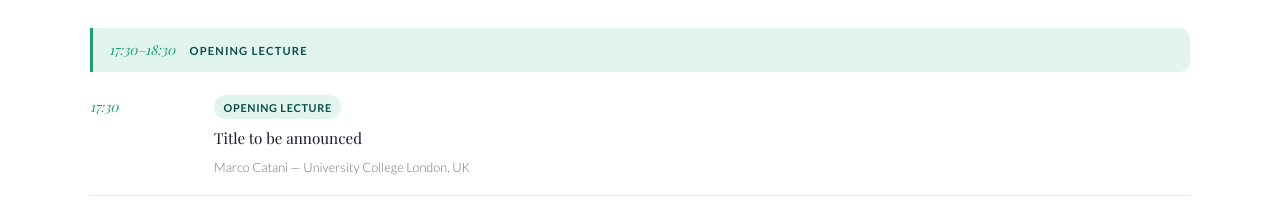
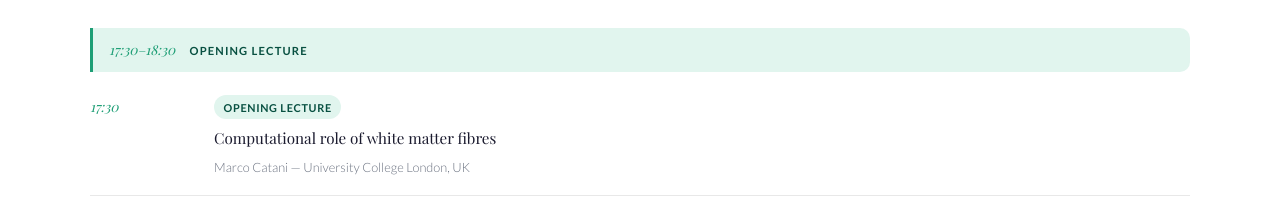
Before and after one commit to pierpy/microstatesconference2026, a plain HTML site: page index.html in a window 1280 px wide. Shown: the part 2400-2615 px from the top of the page. Drawn offline with nearby package versions, Linux system fonts and the light colour scheme; a web font is replaced by a local one.

Commit message:
Update index.html

```diff
--- a/index.html
+++ b/index.html
@@ -845,7 +845,7 @@
         <div class="sched-time">17:30</div>
         <div>
           <span class="sched-tag tag-lecture">Opening lecture</span>
-          <div class="sched-title">Title to be announced</div>
+          <div class="sched-title">Computational role of white matter fibres</div>
           <div class="sched-speaker">Marco Catani — University College London, UK</div>
         </div>
       </div>
```
